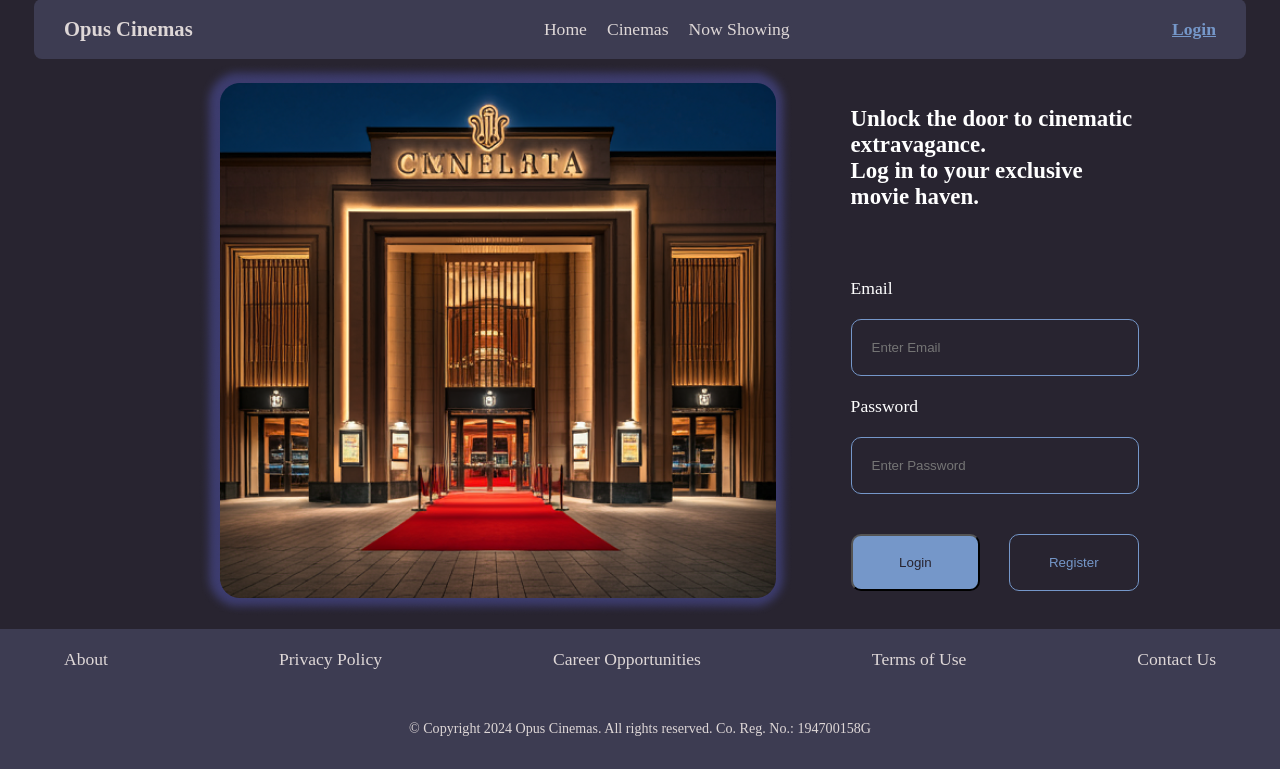
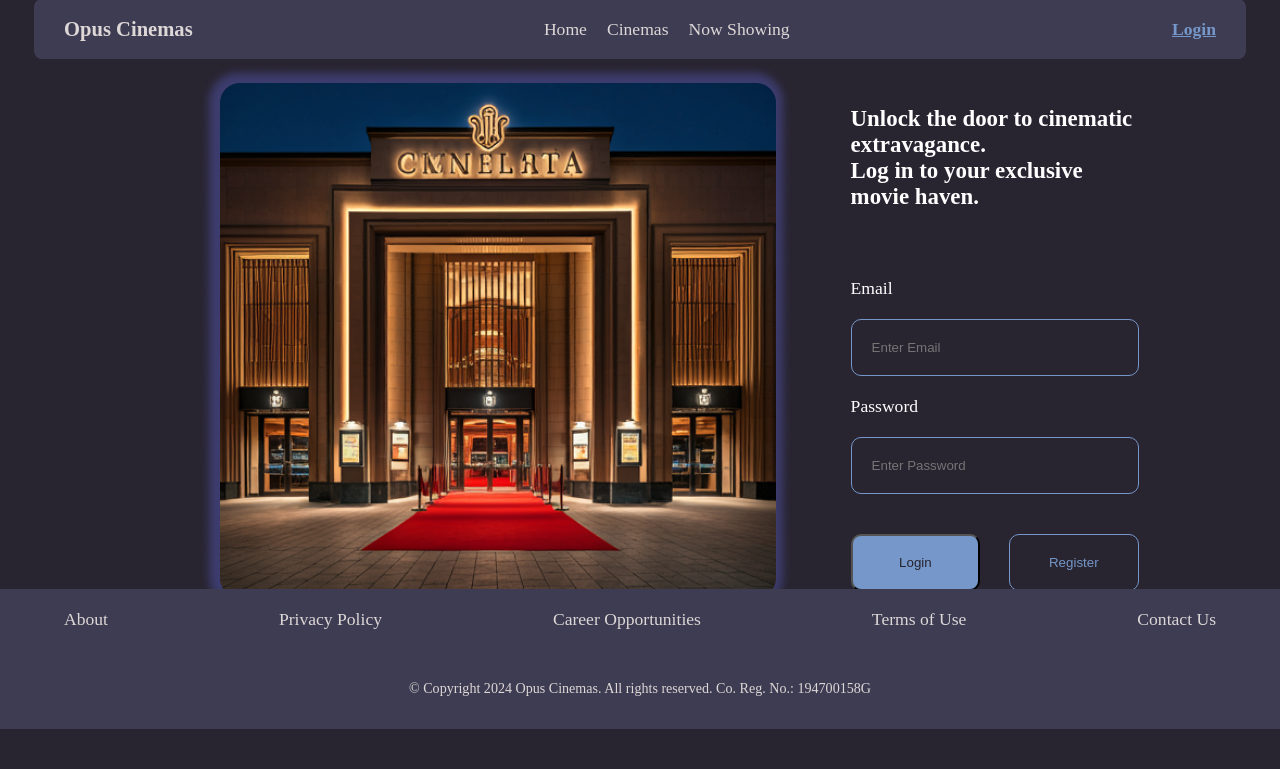
Before and after one commit to Hsinkai2000/Opus-Cinemas, a PHP site: page /login.html in a window 1280 px wide. Shown: the part 31-800 px from the top of the page. Run offline with PHP 8.4, Linux system fonts and the light colour scheme.

Commit message:
updated footer

```diff
--- a/styles/global.css
+++ b/styles/global.css
@@ -2,7 +2,6 @@ body {
     background-color: #282430;
     font-size: 1.1rem;
     margin: 0;
-    margin-bottom: 140px;
 }
 
 /* Nav styles */
@@ -56,7 +55,7 @@ footer a:hover {
 }
 
 footer {
-    position: absolute;
+    position: relative;
     bottom: 0;
     background-color: #3d3c52;
     width: 100%;
```
